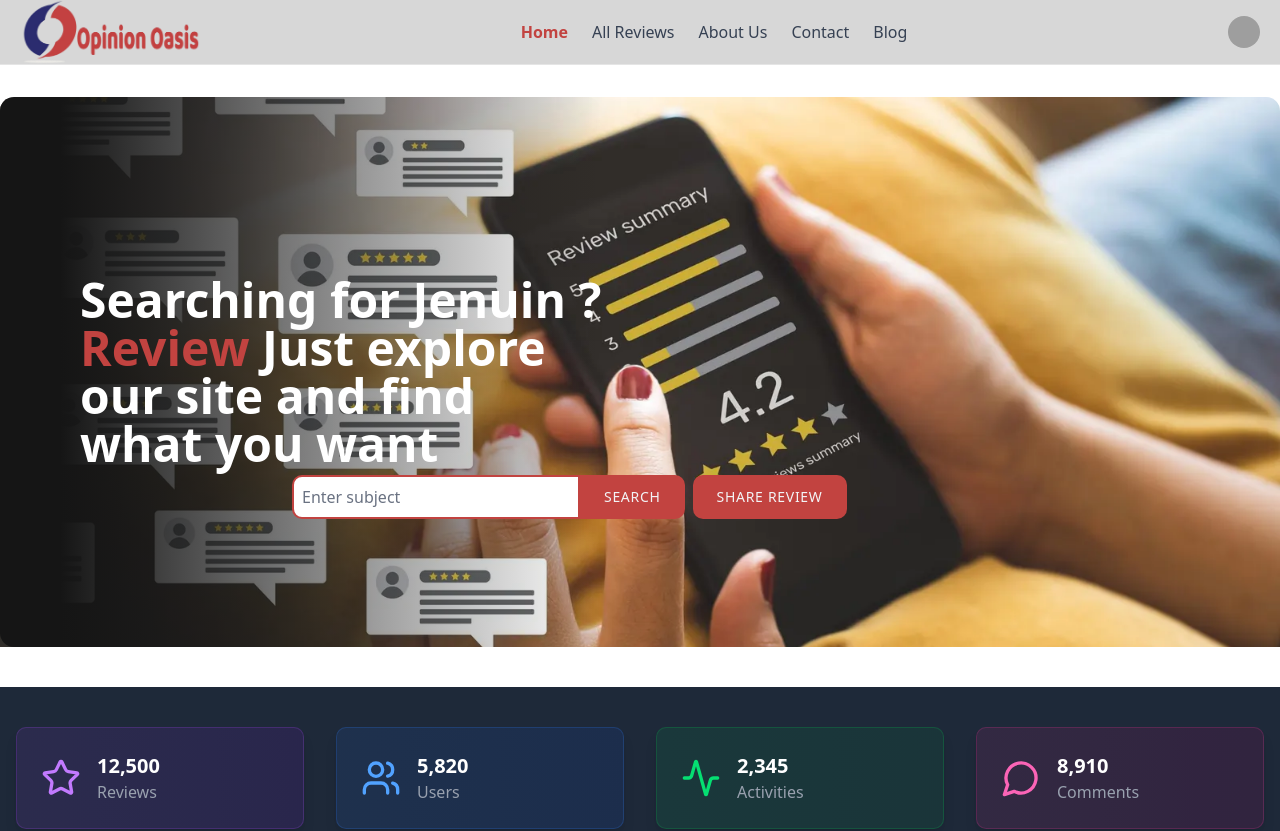
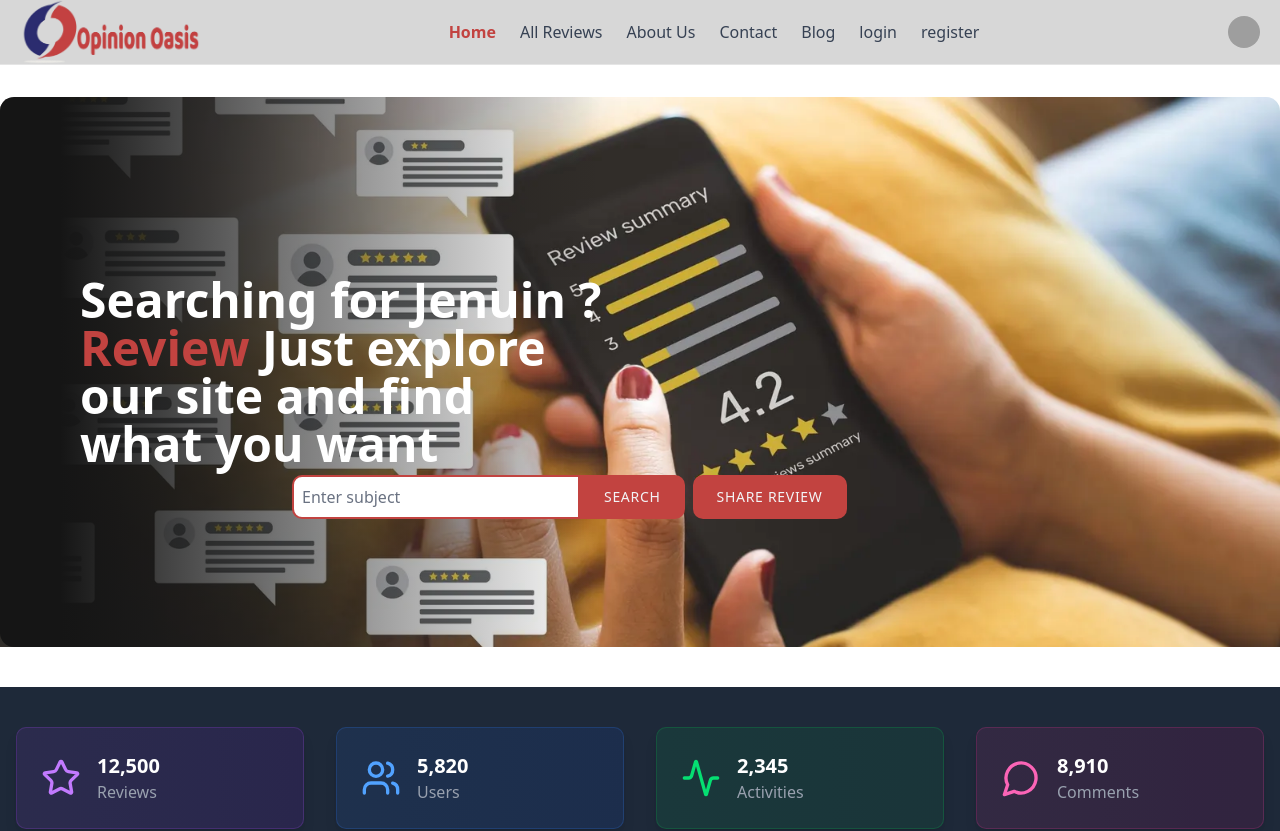
Before and after one commit to pronoybanik/Critiqo-frontend-project, a Next.js app: page / in a window 1280 px wide. Shown: the top 831 px of the page. Built offline with nearby package versions, Linux system fonts and the light colour scheme; grey boxes are pictures that could not be loaded.

Commit message:
navbar change design

```diff
--- a/src/app/(withCommonLayout)/(home)/page.tsx
+++ b/src/app/(withCommonLayout)/(home)/page.tsx
@@ -10,7 +10,6 @@ const HomePage = () => {
             <Slider></Slider>
             <Summary></Summary>
             <LatestReview></LatestReview>
-
         </div>
     );
 };
--- a/src/components/shared/NavBar.tsx
+++ b/src/components/shared/NavBar.tsx
@@ -36,10 +36,12 @@ export default function Navbar() {
 
     const navLinks = [
         { href: "/", label: "Home" },
-        { href: "/all-reviews", label: "All Reviews" },
-        { href: "/aboutUs", label: "About Us" },
-        { href: "/contact", label: "Contact" },
+        { href: "/reviews", label: "All Reviews" },
+        { href: "/about", label: "About Us" },
+        { href: "/contactus", label: "Contact" },
         { href: "/blog", label: "Blog" },
+        { href: "/login", label: "login" },
+        { href: "/register", label: "register" },
 
     ];
     const user = {
```
